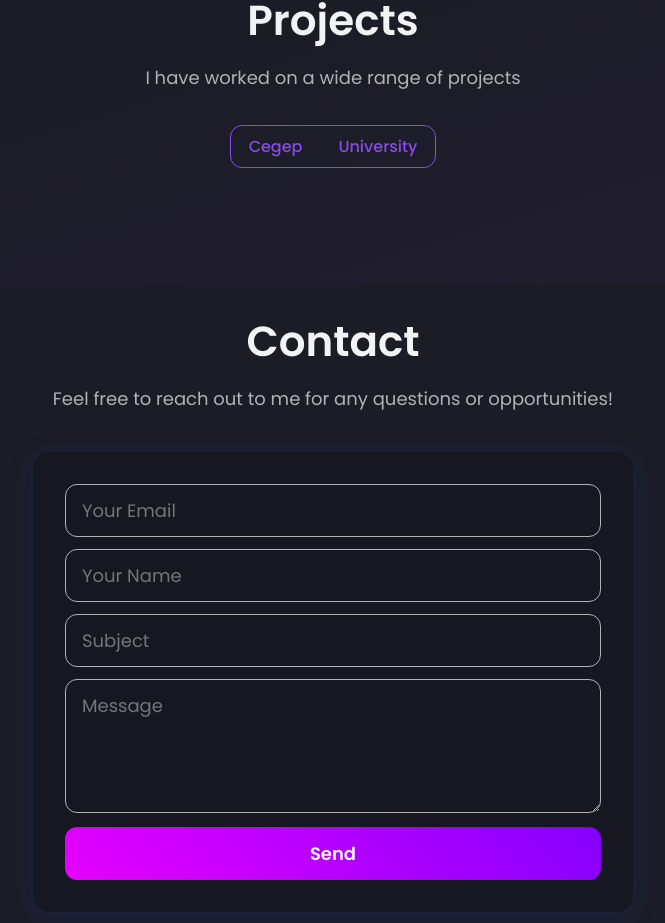
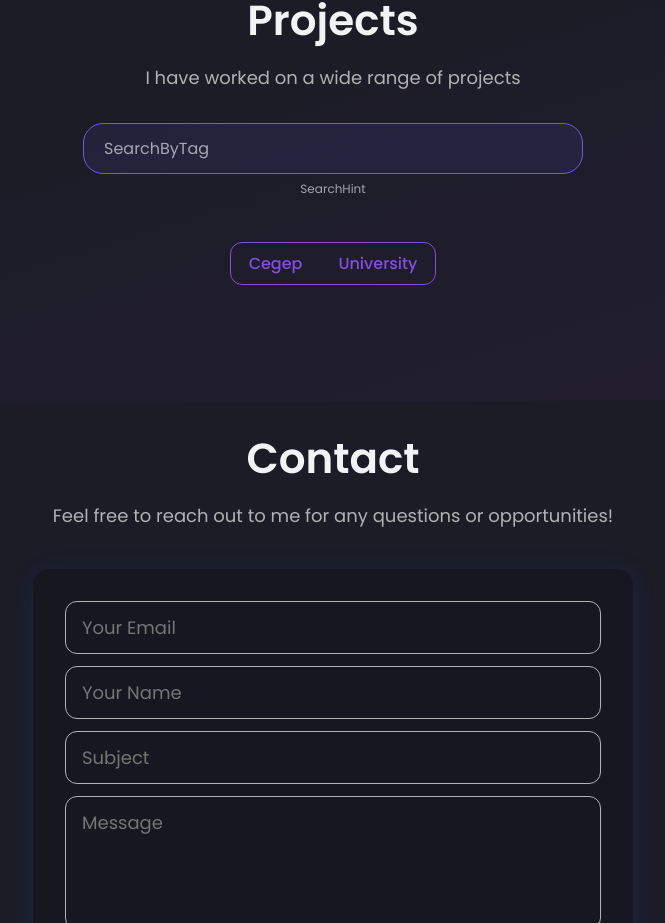
Before and after one commit to MohanedB/ResponsivePortfolio, a React (Create React App) app in the folder responsiveportfolio/: page / in a window 1280 px wide. Shown: the part 3100-4023 px from the top of the page, without its empty margins (307-972 px from the left). Built offline with nearby package versions, Linux system fonts and the light colour scheme.

Commit message:
Added a search bar for projects
Added a search bar for projects b y tags

```diff
--- a/responsiveportfolio/src/components/Internationalization/I18n.js
+++ b/responsiveportfolio/src/components/Internationalization/I18n.js
@@ -25,7 +25,7 @@ exper5: "Experience", exper6: "My work experience as a developer and working on
 NEDU1: "UQAT Center in Montreal", NEDU2: "August 2024 - April 2027", NEDU3: "I am currently pursuing a bachelor's degree in video game development.", NEDU4: "Bachelor's degree in video game creation",
 Cegep: "Cegep", University:"University", Back: "Back", UEDU1: "Robot Control in Unity", UEDU2:"January 28 2025",
 UEDU3:"This lab focuses on programming a robot in Unity using only scripts, without the physics engine. The robot must move forward, backward, turn, and stop via specific key inputs. Applied transformations include translations, rotations, and scaling. The wheels must rotate realistically based on user commands, ensuring smooth and controlled movement",
-UEDU4: "The Great Game of War", UEDU5:"January 28 2025", UEDU6:"The Great Game of War is a Tower Defense game where you switch between a strategic view and tank combat."
+UEDU4: "The Great Game of War", UEDU5:"March 4 2025 - March 6 2025", UEDU6:"The Great Game of War is a Tower Defense game where you switch between a strategic view and tank combat."
 };
 
 const translations_fr = { ...Bio_fr, ...education_fr, ...projects_fr, ...skills_fr, About: "À propos", resumer: "CV",
@@ -48,7 +48,7 @@ exper5: "Expérience", exper6: "Mon expérience de travail en tant que développ
 NEDU1: "UQAT Center in Montreal", NEDU2: "Août 2024 - Avril 2027", NEDU3: "Je suis actuellement en train de faire un baccalauréat en jeu vidéo." , NEDU4: "Baccalauréat en création de jeux vidéo",
 Cegep: "Cégep", University:"Université", Back:"Retour",  UEDU1: "Contrôle d’un Robot en Unity", UEDU2:"28 janvier 2025",
 UEDU3:"Ce laboratoire vise à programmer un robot en Unity en utilisant uniquement des scripts, sans moteur physique. Le robot doit avancer, reculer, tourner et stopper via des touches prédéfinies. Les transformations appliquées incluent déplacements, rotations et changements d’échelle. Les roues doivent bouger de façon réaliste en réponse aux commandes du joueur."
-, UEDU4: "The Great Game of War", UEDU5:"28 Janvier 2025", UEDU6:"The Great Game of War est un Tower Defense où vous alternez entre vue stratégique et combat en tank."
+, UEDU4: "The Great Game of War", UEDU5:"4 Mars 2025 - 6 Mars 2025", UEDU6:"The Great Game of War est un Tower Defense où vous alternez entre vue stratégique et combat en tank.", SearchHint:"Indice de recherche", SearchByTag:"RechercherPartag"
 
 };
 i18n
--- a/responsiveportfolio/src/components/Project/Project.js
+++ b/responsiveportfolio/src/components/Project/Project.js
@@ -103,16 +103,121 @@ const StyledParagraph = styled.p`
     font-size: 1rem;
 `;
 
+const SearchContainer = styled.div`
+    width: 100%;
+    display: flex;
+    flex-direction: column;
+    align-items: center;
+    margin: 20px 0 10px 0;
+`;
+
+const SearchInput = styled.input`
+    width: 60%;
+    max-width: 500px;
+    padding: 12px 20px;
+    border-radius: 20px;
+    border: 1px solid #6c5ce7;
+    background-color: rgba(108, 92, 231, 0.1);
+    color: white;
+    font-size: 16px;
+
+    &::placeholder {
+        color: rgba(255, 255, 255, 0.6);
+    }
+
+    &:focus {
+        outline: none;
+        box-shadow: 0 0 0 2px rgba(108, 92, 231, 0.5);
+    }
+`;
+
+const SearchHint = styled.div`
+    font-size: 12px;
+    color: rgba(255, 255, 255, 0.6);
+    margin-top: 6px;
+    text-align: center;
+    max-width: 500px;
+`;
+
+const NoResultsMessage = styled.div`
+    color: ${({ theme }) => theme.text_secondary};
+    margin-top: 20px;
+    font-size: 16px;
+    text-align: center;
+`;
+
 const Projects = () => {
     const [openModal, setOpenModal] = useState(false);
     const [mainCategory, setMainCategory] = useState(null);
     const [subCategory, setSubCategory] = useState(null);
+    const [searchTerm, setSearchTerm] = useState('');
     const { i18n } = useTranslation();
     const { t } = useTranslation();
+
+    // Get unique tags from all projects for the hint text
+    const getAllUniqueTags = () => {
+        const allTags = [];
+        projects.forEach(project => {
+            if (project.tags && Array.isArray(project.tags)) {
+                project.tags.forEach(tag => {
+                    if (!allTags.includes(tag)) {
+                        allTags.push(tag);
+                    }
+                });
+            }
+        });
+
+        // Select a few random tags for the hint
+        const sampleTags = [];
+        const tagCount = Math.min(5, allTags.length);
+
+        for (let i = 0; i < tagCount; i++) {
+            const randomIndex = Math.floor(Math.random() * allTags.length);
+            if (!sampleTags.includes(allTags[randomIndex])) {
+                sampleTags.push(allTags[randomIndex]);
+                allTags.splice(randomIndex, 1);
+            } else {
+                i--; // Try again if we got a duplicate
+            }
+        }
+
+        return sampleTags;
+    };
+
+    const sampleTags = getAllUniqueTags();
 
     const changeLanguage = (language) => {
         i18n.changeLanguage(language);
     };
+
+    const handleSearchChange = (e) => {
+        setSearchTerm(e.target.value);
+    };
+
+    // Filter projects based on search term (project name or tags)
+    const filteredProjects = projects.filter(project => {
+        // If no search term, show all projects (or based on category filters)
+        if (!searchTerm.trim()) {
+            if (!mainCategory) return true;
+            return project.mainCategory === mainCategory &&
+                  (subCategory === 'all' || !subCategory || project.subCategory === subCategory);
+        }
+
+        const searchLower = searchTerm.toLowerCase();
+        const nameMatch = project.titleKey.toLowerCase().includes(searchLower);
+        const tagMatch = project.tags?.some(tag => tag.toLowerCase().includes(searchLower));
+
+        // If search term matches project name or tags
+        if (nameMatch || tagMatch) {
+            // If no category filter is selected, show the project
+            if (!mainCategory) return true;
+            // Otherwise apply category filters too
+            return project.mainCategory === mainCategory &&
+                  (subCategory === 'all' || !subCategory || project.subCategory === subCategory);
+        }
+
+        return false;
+    });
 
     return (
         <Container id="projects">
@@ -120,8 +225,22 @@ const Projects = () => {
                 <Title>Projects</Title>
                 <Desc>{t('ProjectDesc')}</Desc>
 
+                {/* Search Bar with Examples Hint */}
+                <SearchContainer>
+                    <SearchInput
+                        type="text"
+                        placeholder={t('SearchByTag') || "Search by technology or project name"}
+                        value={searchTerm}
+                        onChange={handleSearchChange}
+                    />
+                    <SearchHint>
+                        {t('SearchHint') || `Try searching for: ${sampleTags.join(', ')}, or any project name`}
+                    </SearchHint>
+                </SearchContainer>
+
                 {/* STEP 1: Cegep/University Selection */}
                 {!mainCategory ? (
+                    <>
                         <ToggleButtonGroup>
                             <ToggleButton active={mainCategory === 'Cegep'} onClick={() => setMainCategory('Cegep')}>
                                 {t('Cegep')}
@@ -130,6 +249,29 @@ const Projects = () => {
                                 {t('University')}
                             </ToggleButton>
                         </ToggleButtonGroup>
+
+                        {/* Show filtered projects in search mode */}
+                        {searchTerm.trim() !== '' && (
+                            <>
+                                <CardContainer>
+                                    {filteredProjects.map((project) => (
+                                        <ProjectCard
+                                            key={project.id}
+                                            project={project}
+                                            openModal={openModal}
+                                            setOpenModal={setOpenModal}
+                                            github={project.github}
+                                        />
+                                    ))}
+                                </CardContainer>
+                                {filteredProjects.length === 0 && (
+                                    <NoResultsMessage>
+                                        {t('NoProjectsFound') || "No projects found matching your search"}
+                                    </NoResultsMessage>
+                                )}
+                            </>
+                        )}
+                    </>
                 ) : (
                     <>
                         {/* STEP 2: Year Selection (Only appears after Cegep/University is selected) */}
@@ -149,14 +291,23 @@ const Projects = () => {
                             <ToggleButton onClick={() => setMainCategory(null)}>🔙 {t('Back')}</ToggleButton>
                         </ToggleButtonGroup>
 
-                        {/* STEP 3: Show Projects Based on Selection */}
+                        {/* STEP 3: Show Projects Based on Selection and Search */}
                         <CardContainer>
-                            {projects
-                                .filter((project) => project.mainCategory === mainCategory && (subCategory === 'all' || project.subCategory === subCategory))
-                                .map((project) => (
-                                    <ProjectCard key={project.id} project={project} openModal={openModal} setOpenModal={setOpenModal} github={project.github} />
+                            {filteredProjects.map((project) => (
+                                <ProjectCard
+                                    key={project.id}
+                                    project={project}
+                                    openModal={openModal}
+                                    setOpenModal={setOpenModal}
+                                    github={project.github}
+                                />
                             ))}
                         </CardContainer>
+                        {filteredProjects.length === 0 && (
+                            <NoResultsMessage>
+                                {t('NoProjectsFound') || "No projects found matching your search"}
+                            </NoResultsMessage>
+                        )}
                     </>
                 )}
             </Wrapper>
```
Lines whose indentation alone changed are shown as unchanged.
